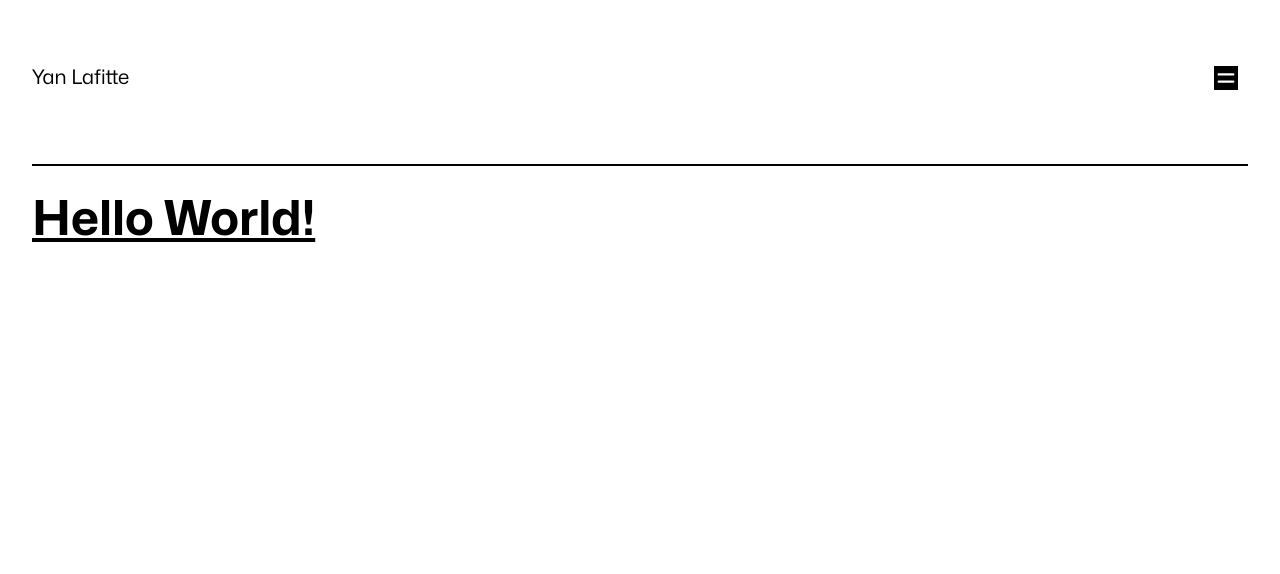
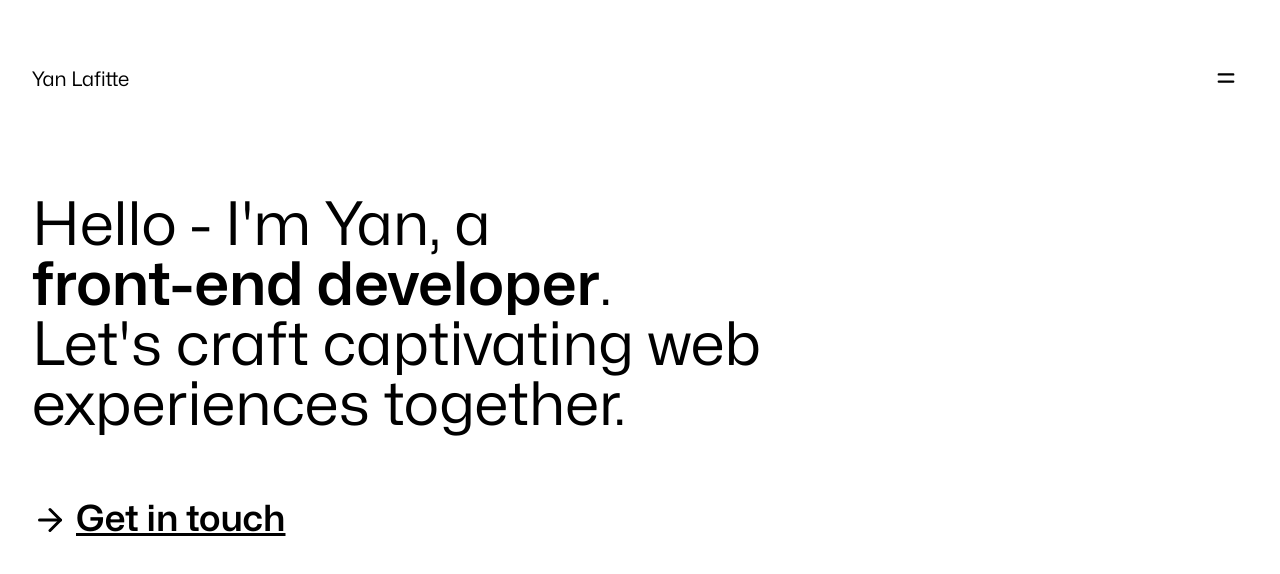
Before and after one commit to YanLAFITTE/pfyl, a Next.js app: page / in a window 1280 px wide. Shown: the top 574 px of the page. Built offline with nearby package versions, Linux system fonts and the light colour scheme.

Commit message:
header css

```diff
--- a/app/components/RootLayout.tsx
+++ b/app/components/RootLayout.tsx
@@ -34,8 +34,8 @@ const Header = ({
                <h2
                   className={clsx(
                      invert
-                        ? 'cursor-pointer text-lg sm:text-xl duration-300 text-white'
-                        : 'cursor-pointer text-lg sm:text-xl duration-300 text-black'
+                        ? 'cursor-pointer text-lg sm:text-xl duration-300 text-white mt-1'
+                        : 'cursor-pointer text-lg sm:text-xl duration-300 text-black mt-1'
                   )}
                >
                   Yan Lafitte
@@ -54,8 +54,8 @@ const Header = ({
                >
                   <Icon
                      className={clsx(
-                        'h-6 w-6 ',
-                        invert ? 'text-black bg-white' : 'bg-black text-white'
+                        'h-6 w-6 rounded-full',
+                        invert ? 'text-white ' : ' text-black '
                      )}
                   />
                </button>
@@ -82,7 +82,7 @@ const RootLayoutInner: React.FC<RootLayoutInnerProps> = ({ children }) => {
       >
          <header>
             <div
-               className='absolute left-0 right-0 top-0 z-40 pt-14 '
+               className='absolute left-0 right-0 top-0 z-40 pt-6 lg:pt-14 '
                aria-hidden={expanded ? 'true' : undefined}
                data-inert={expanded ? '' : undefined}
             >
@@ -99,7 +99,7 @@ const RootLayoutInner: React.FC<RootLayoutInnerProps> = ({ children }) => {
                   }}
                />
                <Container>
-                  <div className='h-[2px] bg-black w-full mt-16' />
+                  <div className='h-px bg-black w-full mt-4 lg:mt-14 lg:hidden' />
                </Container>
             </div>
          </header>
@@ -111,8 +111,8 @@ const RootLayoutInner: React.FC<RootLayoutInnerProps> = ({ children }) => {
             aria-hidden={expanded ? undefined : 'true'}
             data-inert={expanded ? undefined : ''}
          >
-            <motion.div layout className=' '>
-               <div ref={navRef} className='pb-16 pt-14'>
+            <motion.div layout>
+               <div ref={navRef} className=' pt-6 lg:pt-14'>
                   <Header
                      invert
                      panelId={panelId}
@@ -130,22 +130,22 @@ const RootLayoutInner: React.FC<RootLayoutInnerProps> = ({ children }) => {
             </motion.div>
             <Container>
                <FadeInStagger>
-                  <ul className='lg:flex flex-col  '>
-                     <li className='border-t border-stone-200 py-6 group  font-bold'>
+                  <ul className='lg:flex flex-col  pt-4 lg:pt-14'>
+                     <li className='border-t-[1px] border-stone-200 py-6 group  font-bold'>
                         <FadeIn>
                            <div className='text-large group-hover:tracking-[30px] lg:group-hover:tracking-[50px]  duration-300 ease-in-out uppercase  '>
                               Work
                            </div>
                         </FadeIn>
                      </li>
-                     <li className='border-t border-stone-200 py-6 group  font-bold'>
+                     <li className='border-t-[1px]  border-stone-200 py-6 group  font-bold'>
                         <FadeIn>
                            <div className='text-large  group-hover:tracking-[30px] lg:group-hover:tracking-[50px]  duration-300 ease-in-out uppercase  '>
                               About
                            </div>
                         </FadeIn>
                      </li>
-                     <li className='border-t border-stone-200 py-6 group   font-bold'>
+                     <li className='border-t-[1px]  border-stone-200 py-6 group   font-bold'>
                         <FadeIn>
                            <div className='text-large group-hover:tracking-[30px] lg:group-hover:tracking-[50px]   duration-300 ease-in-out uppercase  '>
                               Contact
@@ -160,7 +160,6 @@ const RootLayoutInner: React.FC<RootLayoutInnerProps> = ({ children }) => {
             layout
             className='relative flex flex-auto overflow-hidden  pt-40 bg-white text-black'
          >
-
             <motion.div
                layout
                className='relative isolate flex w-full flex-col pt-9 '
--- a/app/page.tsx
+++ b/app/page.tsx
@@ -1,10 +1,21 @@
 import Image from 'next/image';
-import Container from './components/Container'
+import Container from './components/Container';
+import { FiArrowRight } from 'react-icons/fi';
 
 export default function Home() {
    return (
-      <Container >
-         <div className='text-5xl underline font-bold'>Hello World!</div>
+      <Container>
+         <div>
+            <p className='text-4xl font-display sm:text-5xl lg:text-6xl [text-wrap:balance] lg:max-w-4xl'>
+               Hello - I&apos;m Yan, a <strong className='font-semibold '>front-end developer</strong >.
+               <br /> Let&apos;s craft captivating web experiences together.
+            </p>
+
+            <button className='underline inline-flex items-center text-2xl sm:text-3xl  lg:text-4xl font-display font-semibold mt-8 lg:mt-16'>
+               <FiArrowRight className='mr-2' />
+             Get in touch
+            </button>
+         </div>
       </Container>
    );
 }
```
